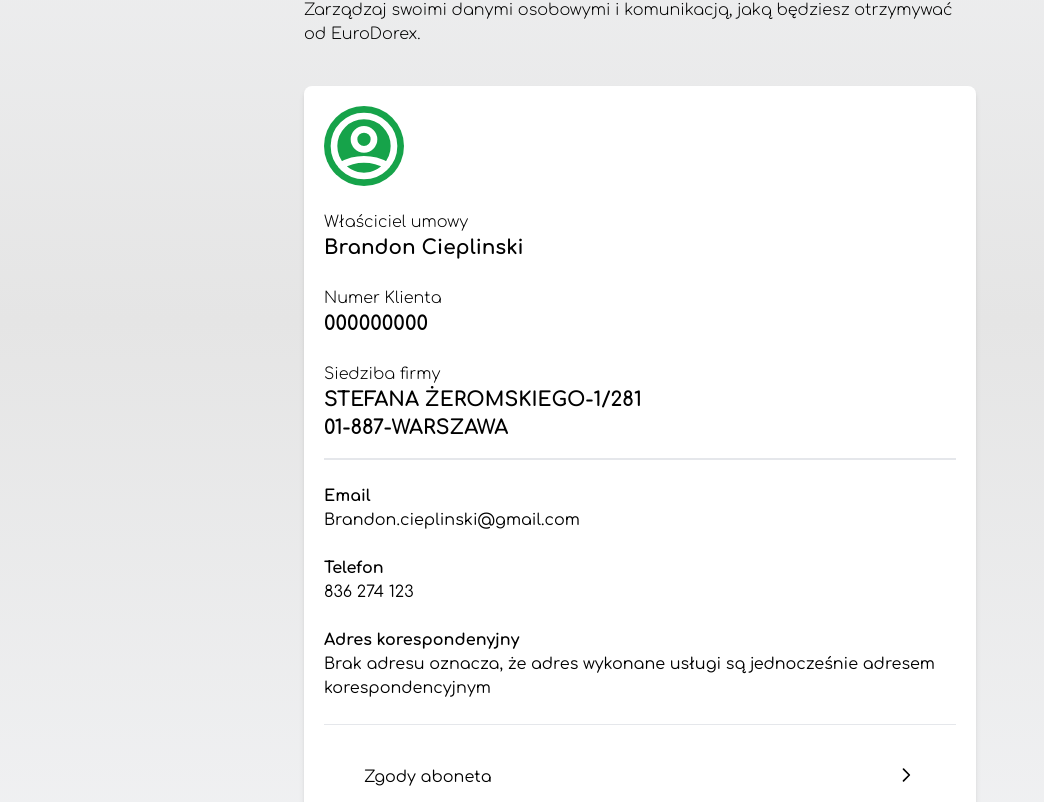
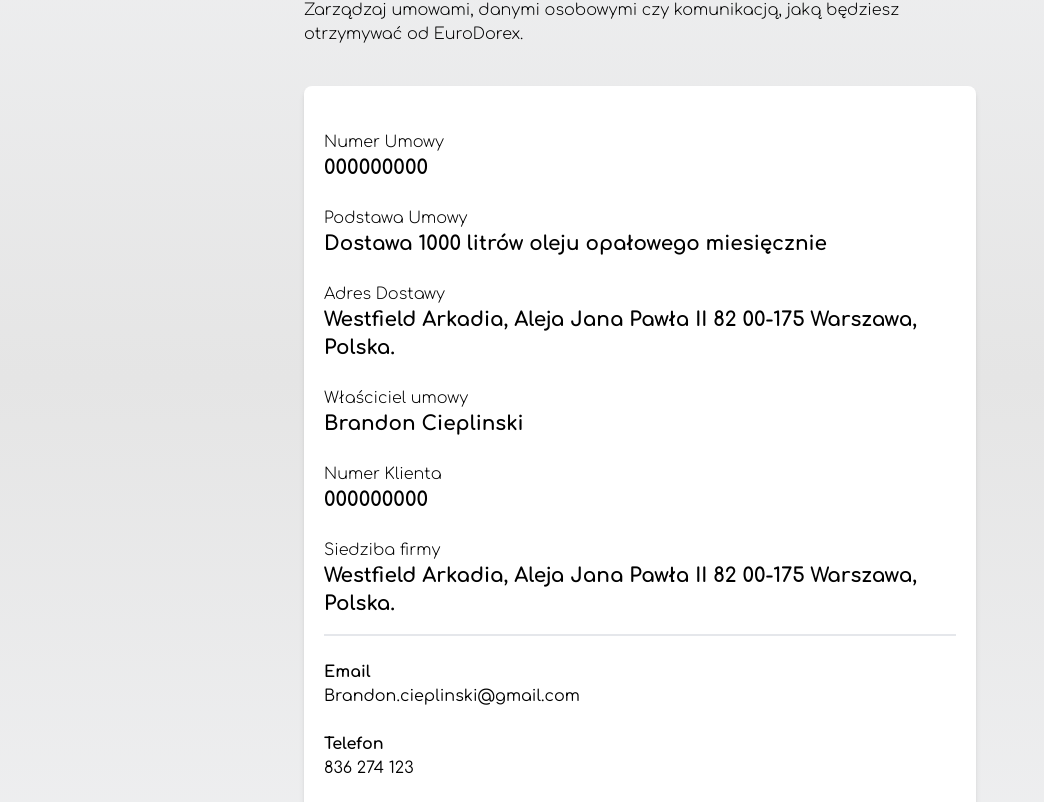
Before and after one commit to b-cieplinski/edwebapp, a Next.js app: page /profil in a window 1280 px wide. Shown: the part 338-1140 px from the top of the page, without its empty margins (0-1044 px from the left). Built offline with nearby package versions, Linux system fonts and the light colour scheme; what @badrap/bar-of-progress would draw is missing.

Commit message:
Day 7 Final update today

```diff
--- /dev/null
+++ b/components/Cards/CardMarketing.js
@@ -0,0 +1,14 @@
+import React from 'react'
+
+const CardMarketing = () => {
+  return (
+    <div>
+                <div className="mt-6">
+            <div className="text-md font-light">Numer Umowy</div>
+            <div className="text-xl font-bold">000000000</div>
+        </div>
+    </div>
+  )
+}
+
+export default CardMarketing
--- a/components/Cards/CardProfileInfo.js
+++ b/components/Cards/CardProfileInfo.js
@@ -1,10 +1,23 @@
-import { UserCircleIcon } from '@heroicons/react/outline'
+import { DocumentTextIcon, UserCircleIcon } from '@heroicons/react/outline'
 import React from 'react'
 
 const CardProfileInfo = () => {
   return (
     <div className="flex flex-col mb-4">
-        <div><UserCircleIcon className="w-20 bg-green-600 rounded-full text-white"/></div>
+
+        <div className="mt-6">
+            <div className="text-md font-light">Numer Umowy</div>
+            <div className="text-xl font-bold">000000000</div>
+        </div>
+        <div className="mt-6">
+            <div className="text-md font-light">Podstawa Umowy</div>
+            <div className="text-xl font-bold">Dostawa 1000 litrów oleju opałowego miesięcznie</div>
+        </div>
+        <div className="mt-6">
+            <div className="text-md font-light">Adres Dostawy</div>
+            <div className="text-xl font-bold">Westfield Arkadia, Aleja Jana Pawła II 82 00-175 Warszawa, Polska.</div>
+        </div>
+
         <div className="mt-6">
             <div className="text-md font-light">Właściciel umowy</div>
             <div className="text-xl font-bold">Brandon Cieplinski</div>
@@ -15,12 +28,7 @@ const CardProfileInfo = () => {
         </div>
         <div className="mt-6">
             <div className="text-md font-light">Siedziba firmy</div>
-            <div className="flex font-bold text-xl">
-                <p className="flex flex-row">STEFANA ŻEROMSKIEGO</p> - <p>1/281</p>
-            </div>
-            <div className="flex font-bold text-xl">
-                <p className="flex">01-887</p>-<p>WARSZAWA</p>
-            </div>
+            <div className="font-bold text-xl">Westfield Arkadia, Aleja Jana Pawła II 82 00-175 Warszawa, Polska.</div>
         </div>
     </div>
   )
--- a/components/Headers/MobileHeader.js
+++ b/components/Headers/MobileHeader.js
@@ -18,8 +18,8 @@ const IndexHeader = () => {
     </div>
     <div className="flex-1 flex flex-row justify-end items-center space-x-4">
     <div onClick={() => router.push('/prognozy')} className="cursor-pointer"><ChartBarIcon className="h-6 md:h-8 text-gray-600"/></div>
+    <div onClick={() => router.push('/powiadomienia')} className="cursor-pointer"><BellIcon className="h-6 md:h-7 text-gray-600"/></div>
     <div onClick={() => router.push('/ustawienia-serwisu')} className="cursor-pointer"><CogIcon className="h-7 md:h-8 text-gray-600"/></div>
-    <div onClick={() => router.push('/powiadomienia')} className="cursor-pointer"><BellIcon className="h-6 md:h-7 text-gray-600"/></div>
     {/* <div onClick={() => router.push('/profil')} className="cursor-pointer"><UserCircleIcon className="h-7 md:h-8 text-gray-600"/></div> */}
     </div>
 
--- a/components/Headers/MobileHeaderBack.js
+++ b/components/Headers/MobileHeaderBack.js
@@ -19,8 +19,8 @@ const IndexHeader = () => {
     </div>
     <div className="flex-1 flex flex-row justify-end items-center space-x-4">
     <div onClick={() => router.push('/prognozy')} className="cursor-pointer"><ChartBarIcon className="h-6 md:h-8 text-gray-600"/></div>
+    <div onClick={() => router.push('/powiadomienia')} className="cursor-pointer"><BellIcon className="h-6 md:h-7 text-gray-600"/></div>
     <div onClick={() => router.push('/ustawienia-serwisu')} className="cursor-pointer"><CogIcon className="h-7 md:h-8 text-gray-600"/></div>
-    <div onClick={() => router.push('/powiadomienia')} className="cursor-pointer"><BellIcon className="h-6 md:h-7 text-gray-600"/></div>
     {/* <div onClick={() => router.push('/profil')} className="cursor-pointer"><UserCircleIcon className="h-7 md:h-8 text-gray-600"/></div> */}
     </div>
 
--- a/pages/powiadomienia.js
+++ b/pages/powiadomienia.js
@@ -2,7 +2,7 @@ import { ArrowLeftIcon, CogIcon, InformationCircleIcon, TrashIcon } from '@heroi
 import { useRouter } from 'next/router'
 import React from 'react'
 import CardAbout from '../components/Cards/CardAbout'
-import IndexHeaderBack from '../layouts/IndexHeaderBack'
+import IndexHeader from '../layouts/IndexHeader'
 import IndexNavbar from '../layouts/IndexNavbar'
 
 const Powiadomienia = () => {
@@ -10,7 +10,7 @@ const Powiadomienia = () => {
   return (
     <>
     <header>
-              <IndexHeaderBack/>
+              <IndexHeader/>
         <IndexNavbar/>
     </header>
 <main className="IndexLayout">
--- a/pages/profil.js
+++ b/pages/profil.js
@@ -1,6 +1,7 @@
-import { ChevronRightIcon, InformationCircleIcon } from '@heroicons/react/outline'
+import { ChevronDownIcon, ChevronRightIcon, InformationCircleIcon } from '@heroicons/react/outline'
 import React from 'react'
 import CardAbout from '../components/Cards/CardAbout'
+import CardMarketing from '../components/Cards/CardMarketing'
 import CardProfileContact from '../components/Cards/CardProfileContact'
 import CardProfileInfo from '../components/Cards/CardProfileInfo'
 import IndexHeader from '../layouts/IndexHeader'
@@ -16,19 +17,16 @@ const Profil = () => {
         <main className="IndexLayout">
         <div className="mx-auto space-y-10">
         <h1 className="IndexTitle">Profil</h1>
-        <p className="NoCardSize font-thin">Zarządzaj swoimi danymi osobowymi i komunikacją, jaką będziesz otrzymywać od EuroDorex.</p>
+        <p className="NoCardSize font-thin">Zarządzaj umowami, danymi osobowymi czy komunikacją, jaką będziesz otrzymywać od EuroDorex.</p>
         <div className="DefaultCard">
 <CardProfileInfo/>
 <div className="bg-gray-200 w-full h-0.5"/>
 <CardProfileContact/>
-      <div className="py-10 px-10 flex my-auto border-y justify-between">
-        <p>Zgody aboneta</p>
-        <div className><ChevronRightIcon className="w-5"/></div>
+<div className="flex justify-center font-bold border-t pt-5">Wyświetl całą umowę <ChevronDownIcon className="w-6"/> </div>
         </div>
-        </div>
-        <div className="w-3/5 bg-white shadow-md justify-center rounded-lg mx-auto">
-
-        </div>
+        {/* <div className="DefaultCard">
+<CardMarketing/>
+        </div> */}
         <div>
           <CardAbout/>
         </div>
--- a/pages/ustawienia-serwisu.js
+++ b/pages/ustawienia-serwisu.js
@@ -1,19 +1,23 @@
+import { LogoutIcon } from '@heroicons/react/outline'
 import React from 'react'
 import CardAbout from '../components/Cards/CardAbout'
 import CardSetLoginData from '../components/Cards/CardSetLoginData'
 import LoginData from '../components/Settings/LoginData'
-import IndexHeaderBack from '../layouts/IndexHeaderBack'
+import IndexHeader from '../layouts/IndexHeader'
 import IndexNavbar from '../layouts/IndexNavbar'
 
 const Ustawieniaserwisu = () => {
   return (
     <>
     <header>
-      <IndexHeaderBack/>
+      <IndexHeader/>
       <IndexNavbar/>
     </header>
     <main className="IndexLayout">
-      <h1 className="IndexTitle">Dane Logowania</h1>
+      <h1 className="IndexTitle">Ustawienia Serwisu</h1>
+      <div className="DefaultCard mt-8 font-bold text-red-700 flex">
+        <LogoutIcon className="w-6"/> <p className="ml-4">Wyloguj Mnie</p>
+      </div>
       <div className="NoCardSize py-8">
       <h1 className="py-3">Dane logowania</h1>
         <h3 className="my-4 font-thin">Twój login i hasło do Aplikacji Strefa Klienta EuroDorex. </h3>
```
Also changed, not shown: components/Cards/CardProg95.js (added).
